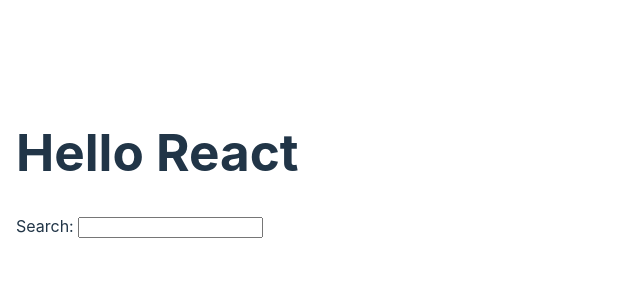
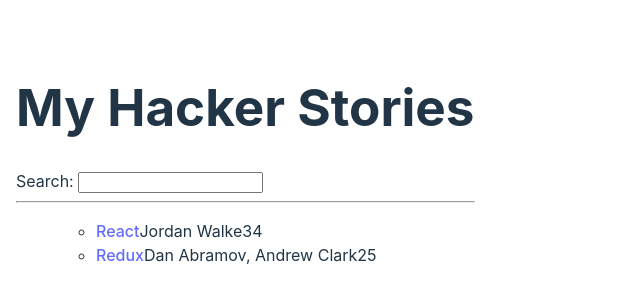
Before and after one commit to johnmelodev/road_react_book_, a React (Vite) app: page / in a window 1280 px wide. Shown: the part 252-552 px from the top of the page, without its empty margins (0-640 px from the left). Built offline with nearby package versions, Linux system fonts and the light colour scheme.

Commit message:
Lists in React

```diff
--- a/src/App.jsx
+++ b/src/App.jsx
@@ -1,14 +1,48 @@
-function getTitle(title) {
-  return title;
-}
+const list = [
+  {
+    title: 'React',
+    url: 'https://reactjs.org/',
+    author: 'Jordan Walke',
+    num_comments: 3,
+    points: 4,
+    objectID: 0,
+  },
+  {
+    title: 'Redux',
+    url: 'https://redux.js.org/',
+    author: 'Dan Abramov, Andrew Clark',
+    num_comments: 2,
+    points: 5,
+    objectID: 1,
+  },
+];
 
 function App() {
   return (
     <div>
-      <h1>Hello {getTitle('React')}</h1>
+      <h1>My Hacker Stories</h1>
 
       <label htmlFor="search">Search: </label>
       <input id="search" type="text" />
+
+      <hr />
+
+      <ul>
+        <ul>
+          {list.map(function (item) {
+            return (
+              <li key={item.objectID}>
+                <span>
+                  <a href={item.url}>{item.title}</a>
+                </span>
+                <span>{item.author}</span>
+                <span>{item.num_comments}</span>
+                <span>{item.points}</span>
+              </li>
+            );
+          })}
+        </ul>
+      </ul>
     </div>
   );
 }
```
